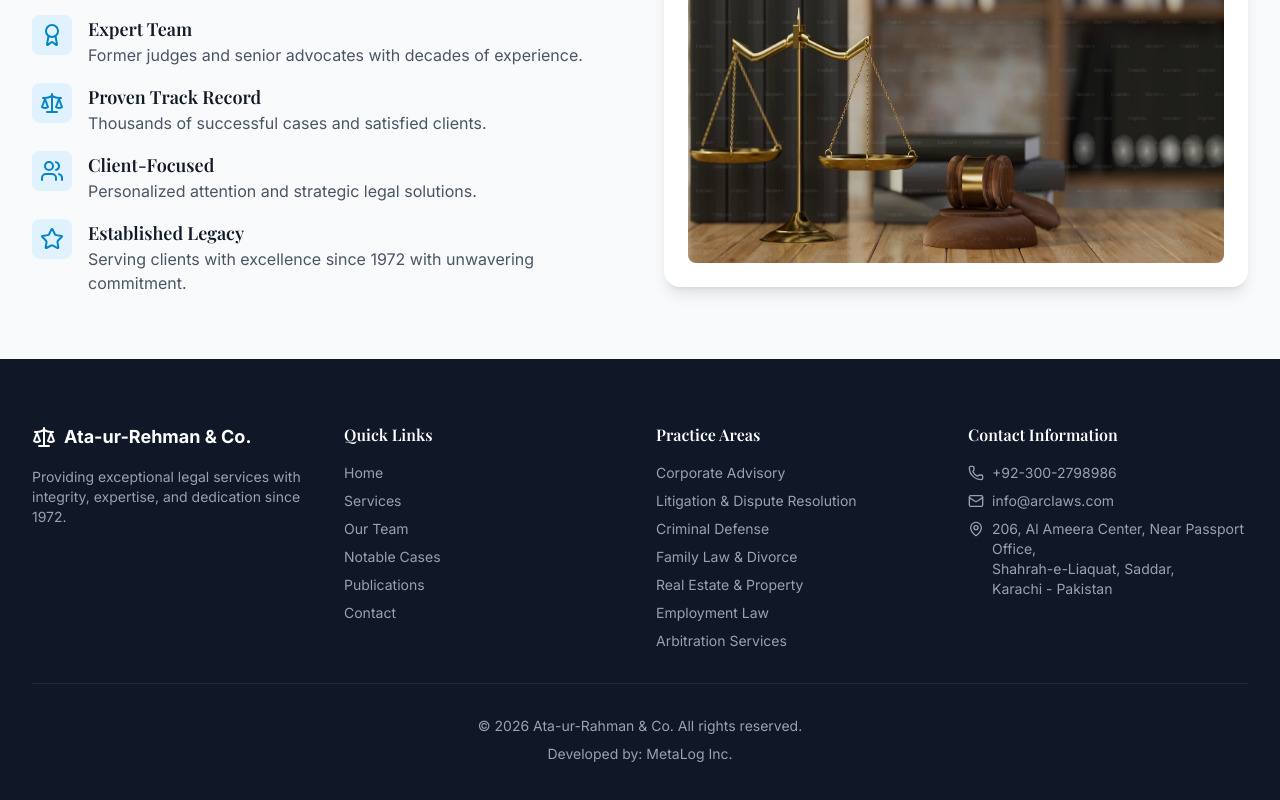
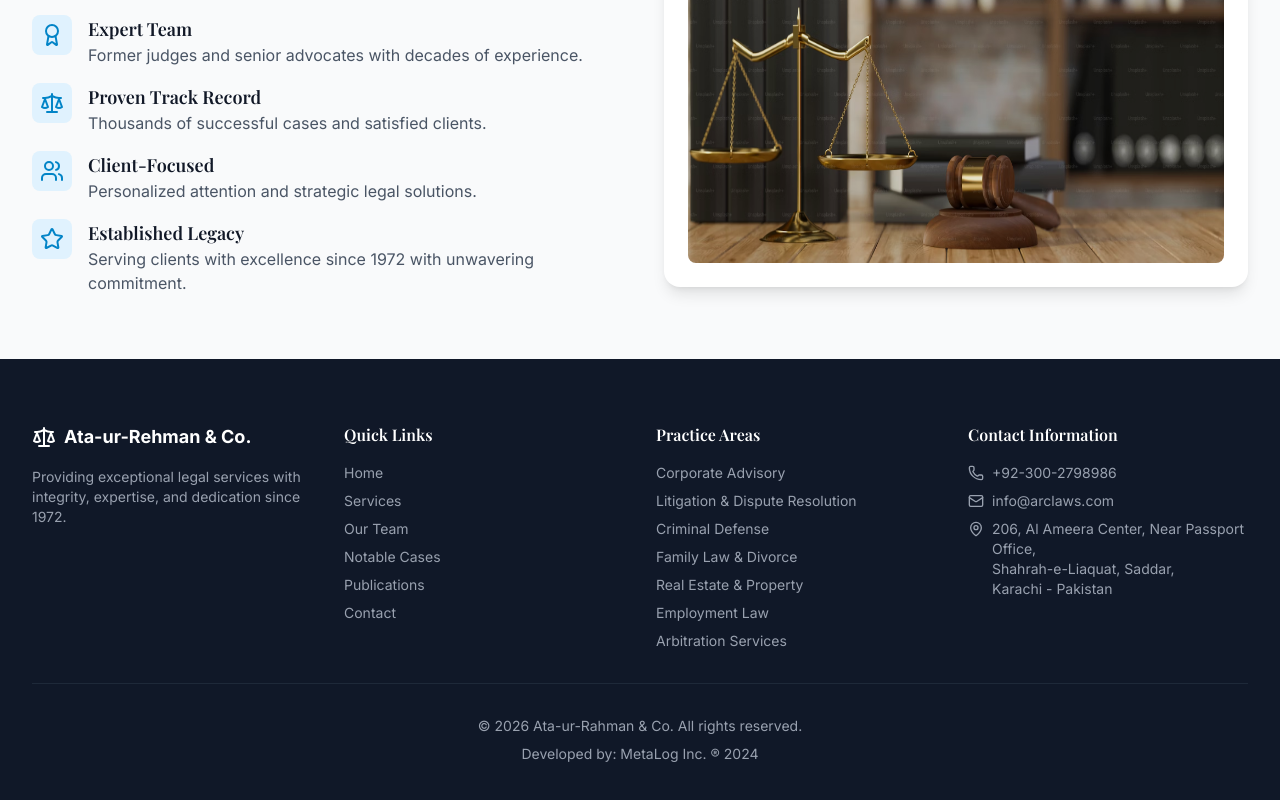
Before and after one commit to osqazi/ataurrehman, a Next.js app: page / in a window 1280 px wide. Shown: the part 5239-6039 px from the top of the page. Built offline with nearby package versions, Linux system fonts and the light colour scheme.

Commit message:
Devleloper Link Update

```diff
--- a/app/components/Footer.tsx
+++ b/app/components/Footer.tsx
@@ -99,9 +99,9 @@ export default function Footer() {
         <div className="border-t border-gray-800 mt-8 pt-8 text-center text-sm text-gray-400">
           <p>&copy; {currentYear} Ata-ur-Rahman & Co. All rights reserved.</p>
           <p className="mt-2">
-            <a href="https://metalog.inc" target="_blank" rel="noopener noreferrer" className="hover:text-white transition-colors">
-              Developed by: MetaLog Inc.
-            </a>
+            <Link href="https://metalogai.vercel.app" target="_blank" rel="noopener noreferrer" className="hover:text-white transition-colors">
+              Developed by: MetaLog Inc. &reg; 2024
+            </Link>
           </p>
         </div>
       </div>
```
